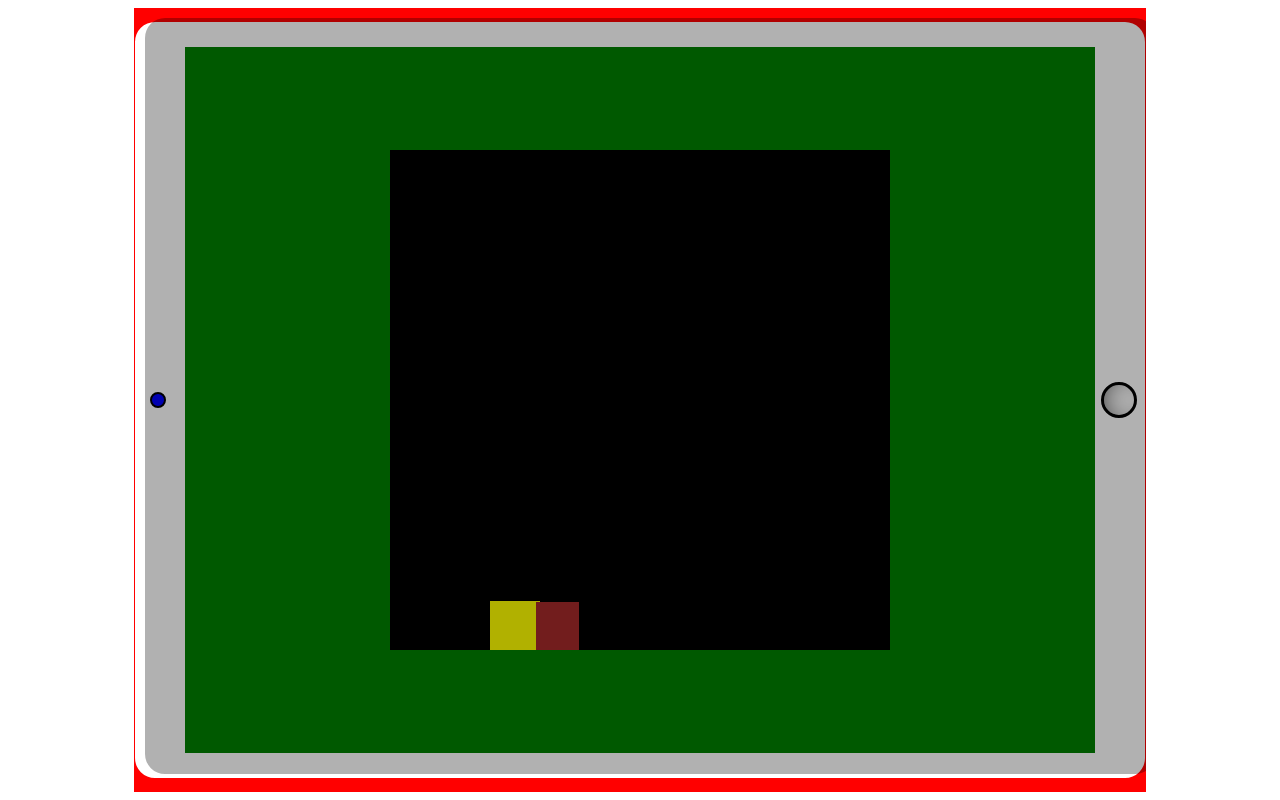
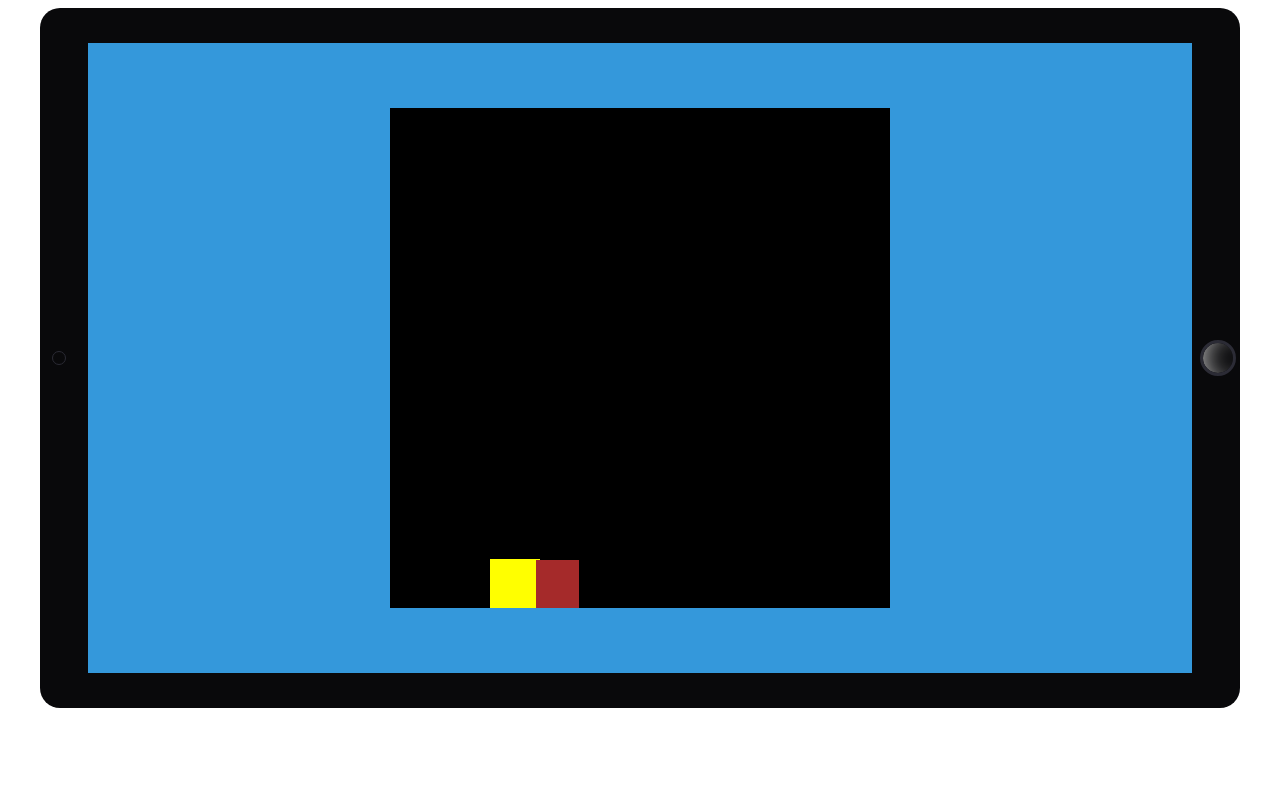
Before and after one commit to glasspinnA/SpeedRunner, a website: page outdir/index.html in a window 1280 px wide. Drawn offline with Linux system fonts and the light colour scheme.

Commit message:
design done

```diff
--- a/outdir/index.html
+++ b/outdir/index.html
@@ -7,11 +7,11 @@
 
 <body>
     <div class="container">
-        <div class="screen">
+        <div class="ipad-body">
             <div id="game-canvas"><canvas id="canvas" height="500" width="500"></canvas></div>
         </div>
+        <div class="start-up"></div>
         <div class="reflection"></div>
-        </>
     </div>
     <script src="main.js"></script>
 </body>
--- a/style.scss
+++ b/style.scss
@@ -16,47 +16,18 @@
     border-radius: 100%;
 }
 
+$primaryBlackColor: #09090b ;
+$secondaryBlackColor: lighten($primaryBlackColor,15%);
+$screenBgColor: #3498db;
 
-@mixin border($color) {
-    border-top:25px solid $color;
-    border-right: 50px solid $color;
-    border-left:50px solid $color;
-    border-bottom:25px solid $color;
-}
-
-$border-color: #FFF; //#000;
 
 .container{
-    background: red;
-    width:80%;
-    height:100%;
+    background: $primaryBlackColor;
+    width:1200px;
+    height:700px;
     margin: 0 auto;
     overflow: hidden;
-    @include centerElement();
     position: relative;
-}
-
-.reflection{
-    width: 90%;
-    height: 90%;
-    position: absolute;
-    top:10px;
-    left:11px;
-    background: black;
-    @include border(black);
-        @include borderRadius(20px);
-        z-index: 100;
-        opacity: 0.3;
-
-}
-
-
-
-.screen{
-    background: green;
-    width:90%;
-    height:90%;
-    @include border($border-color);
     @include centerElement();
     @include borderRadius(20px);
     position: relative;
@@ -65,31 +36,102 @@ $border-color: #FFF; //#000;
     &:before {
         width:12px;
         height:12px;
-        border: 2px solid black;
-        background: blue;
-        left:-35px;
         @include rounded();
+        left:12px;
+        border: 1.5px solid $secondaryBlackColor;
+        background: $primaryBlackColor;
     }
 
     //Button
     &:after{
         width: 30px;
         height: 30px;
-        background: white;
         @include rounded();
-        right:-42px;
-        border:3px solid black;
-        box-shadow: 10px 0px 30px -20px black inset;
-        -moz-box-shadow: 10px 0px 30px -20px black inset;
-        -webkit-box-shadow: 10px 0px 30px -20px black inset;
+        right:4px;
+        border:3px solid $secondaryBlackColor;
+        box-shadow: 15px 0px 30px -20px white inset;
+        -moz-box-shadow: 15px 0px 30px -20px white inset;
+        -webkit-box-shadow: 15px 0px 30px -20px white inset;
+        background: $primaryBlackColor;
+    }
+}
 
-    }
+
+.ipad-body{
+    width: 92%;
+    height:90%;
+    background:$screenBgColor;
+    @include centerElement();
+}
+/*
+.start-up{
+    width:1200px;
+    height: 700px;
+    background: black;
+    position: absolute;
+    -webkit-animation: startUp 1s linear forwards;
+    animation: startUp 1s linear forwards;
 
 }
 
+.reflection{
+    width:100%;
+    height: 100%;
+    background: green;
+    position: absolute;
+
+    -webkit-animation: startUpRef 1s linear forwards;
+    animation: startUpRef 1s linear forwards;
+    &:before{
+        content:"";
+        width: 0;
+        height: 0;
+        border-style: solid;
+        border-width: 700px 0 0 700px;
+        border-color: transparent transparent transparent gold;
+        bottom:0px;
+        position: absolute;
+    }
+}
 
 
+@-webkit-keyframes startUpRef{
+    from{
+        opacity: .3;
+    }
+    to{
+        opacity: 0;
+    }
+}
 
+@keyframes startUpRef{
+    from{
+        opacity: .3;
+    }
+    to{
+        opacity: 0;
+    }
+}
+
+
+@-webkit-keyframes startUp{
+    from{
+        opacity: 1;
+    }
+    to{
+        opacity: 0;
+    }
+}
+
+@keyframes startUp{
+    from{
+        opacity: 1;
+    }
+    to{
+        opacity: 0;
+    }
+}
+*/
 canvas{
     background:black;
 }
```
Also changed, not shown: main.ts (line endings or trailing spaces), outdir/style.css, 1 other file.
